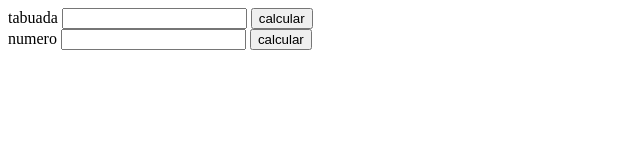
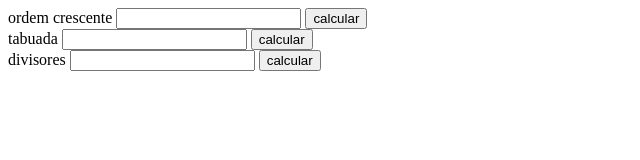
Before and after one commit to Alekraque/aula-js-26-04-24, a plain HTML site: page index.html in a window 1280 px wide. Shown: the whole page, without its empty margins (0-640 px from the left). Drawn offline with Linux system fonts and the light colour scheme.

Commit message:
exercicio de ordem crscente

```diff
--- a/index.html
+++ b/index.html
@@ -7,17 +7,17 @@
 </head>
 <body>
     <div>
+        <label for="lista">ordem crescente</label>
+        <input type="number" id="lista">
+        <button onclick="calcc()">calcular</button>
+    </div>
+    <div>
         <label for="numero">tabuada</label>
         <input type="number" id="numero">
         <button onclick="calcular()">calcular</button>
     </div>
-    <!-- <div>
-        <label for="lista">tabuada</label>
-        <input type="number" id="lista">
-        <button onclick="calcc()">calcular</button>
-    </div> -->
     <div>
-        <label for="divisor">numero</label>
+        <label for="divisor">divisores</label>
         <input type="number" id="divisor">
         <button onclick="calc()">calcular</button>
     </div>
--- a/script.js
+++ b/script.js
@@ -1,3 +1,12 @@
+function calcc() {
+    var lista = parseInt(document.getElementById('lista').value)
+
+    for (i=0; i<=lista; i++){
+        console.log(i)
+    }
+}
+
+
 function calcular() {
     var numero = parseInt(document.getElementById('numero').value)
 
@@ -15,7 +24,3 @@ function calc() {
         }
     }
 }
-
-function calcc() {
-
-}
```
